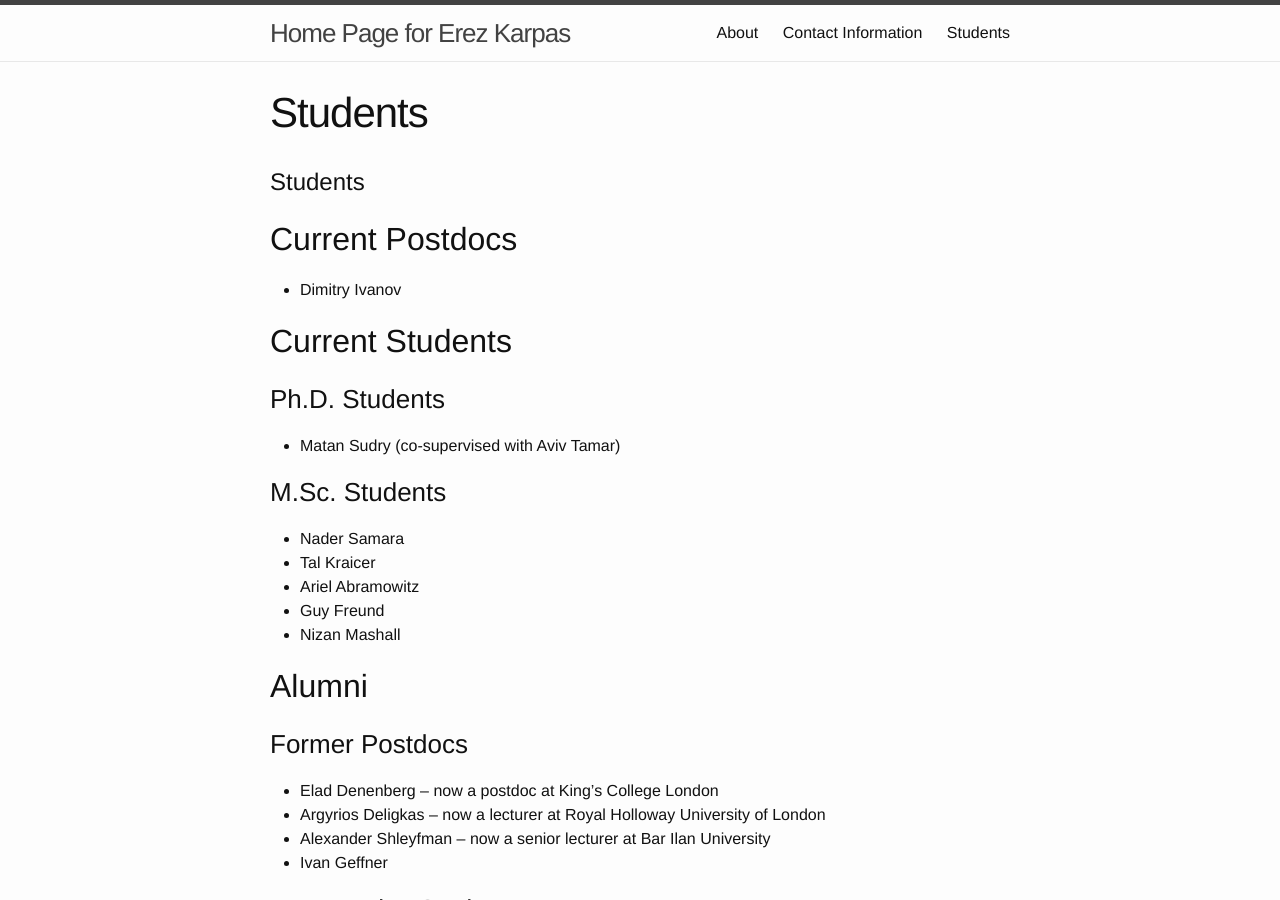
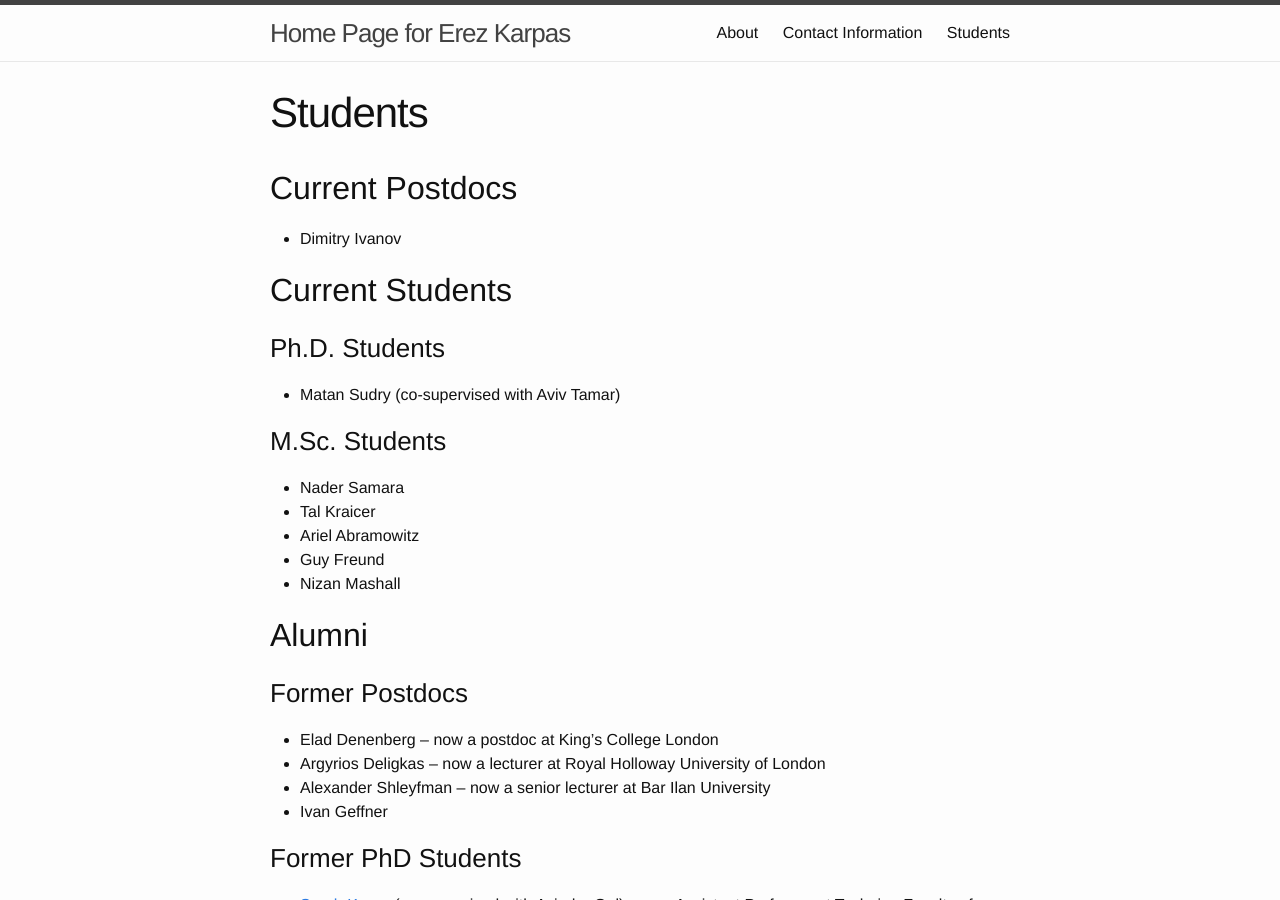
Before and after one commit to karpase/karpase.github.io, a Jekyll site: the page built from students.md, in a window 1280 px wide and 900 px high. Built offline with Jekyll 4.4.1, drawn with Linux system fonts in a browser that asks for light colours.

Commit message:
Update students.md

```diff
--- a/students.md
+++ b/students.md
@@ -3,8 +3,6 @@ layout: page
 title: Students
 permalink: /students/
 ---
-# Students
-
 ## Current Postdocs
 
 * Dimitry Ivanov
```
